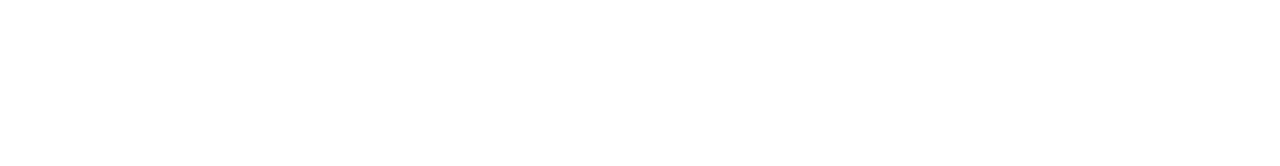
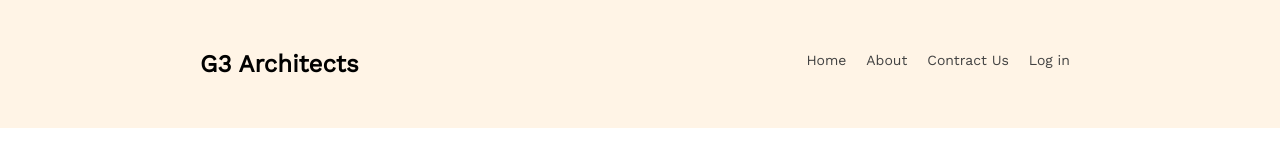
Before and after one commit to Noman-Parvej/g3-architects-resources-main, a plain HTML site: page images/index.html in a window 1280 px wide. Drawn offline with nearby package versions, Linux system fonts and the light colour scheme.

Commit message:
add nav bar

```diff
--- a/images/index.html
+++ b/images/index.html
@@ -5,8 +5,25 @@
     <meta name="viewport" content="width=device-width, initial-scale=1.0">
     <title>Document</title>
     <link rel="stylesheet" href="style.css">
+    <link href='https://fonts.googleapis.com/css?family=Work Sans' rel='stylesheet'>
 </head>
 <body>
+    <header>
+        <div class="nav-bar">
+            <h2>G3 Architects</h2>
+            <ul>
+                <li><a href="">Home</a></li>
+                <li><a href="">About</a></li>
+                <li><a href="">Contract Us</a></li>
+                <li><a href=""> Log in</a></li>
+            </ul>
+        </div>
+    </header>
+    <main>
 
+    </main>
+    <footer>
+
+    </footer>
 </body>
 </html>
--- a/images/style.css
+++ b/images/style.css
@@ -0,0 +1,27 @@
+*{
+    margin: 0;
+    padding: 0%;
+    font-family: Work Sans;
+}
+header{
+    background: rgba(255, 144, 14, 0.10);
+    padding: 50px 200px;
+}
+.nav-bar{
+    display: flex;
+    justify-content: space-between;
+}
+.nav-bar li{
+    list-style: none;
+}
+.nav-bar ul{
+    display: flex;
+}
+.nav-bar a{
+    text-decoration: none;
+    margin: 10px;
+    color: var(--Dark-02, #424242);
+    text-align: center;
+    font-size: 14px;
+    font-weight: 200;
+}
```
